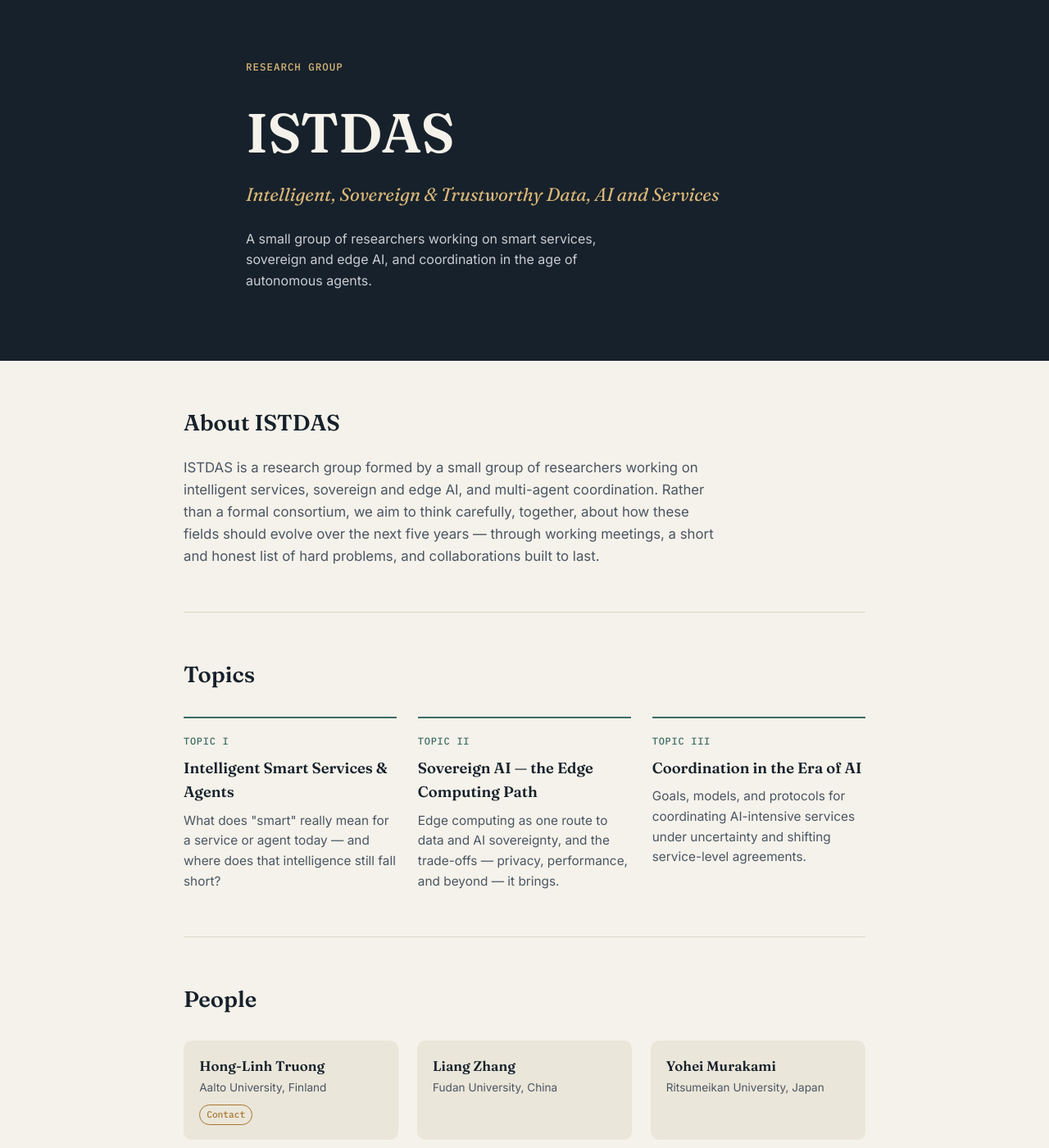
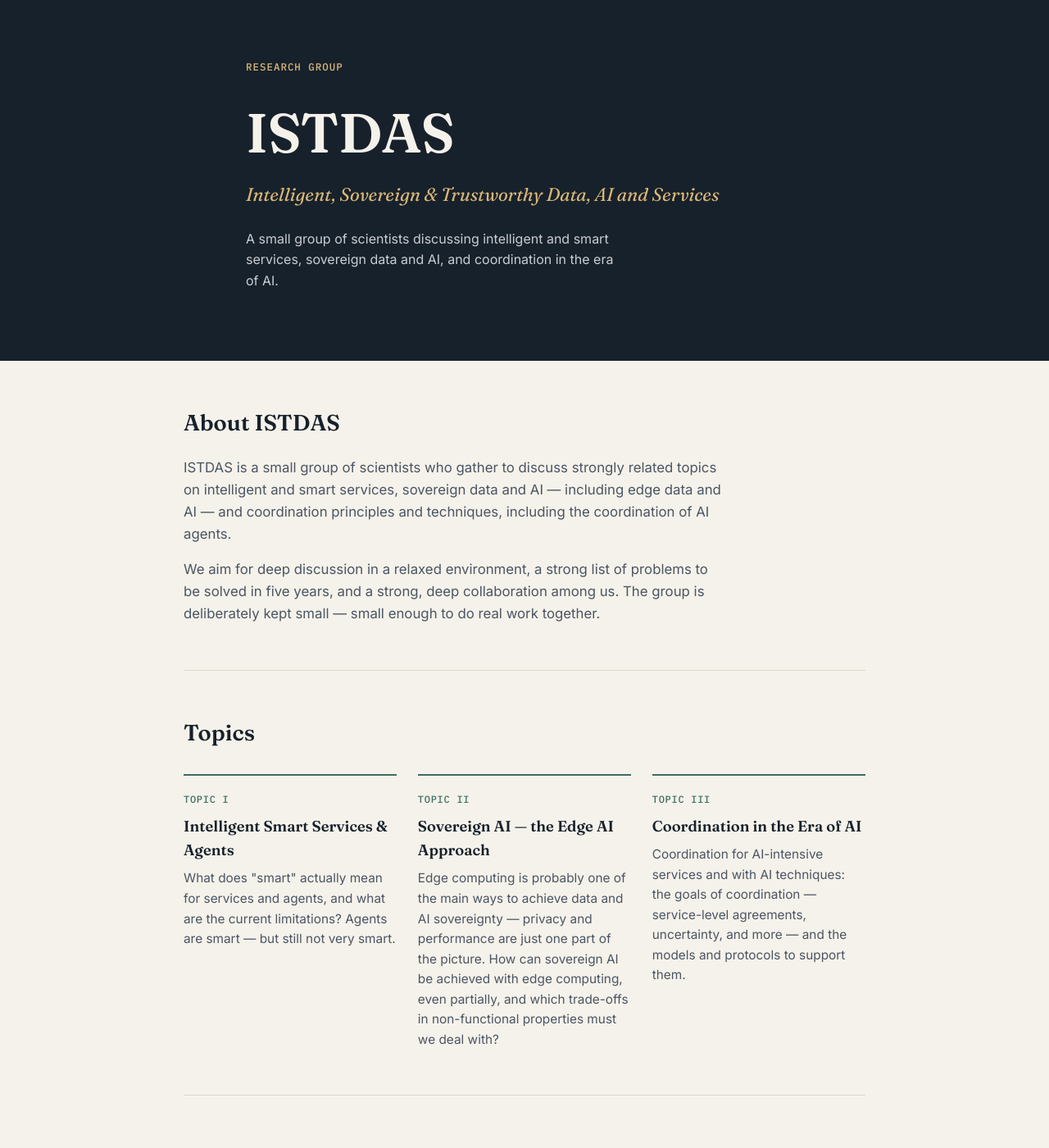
Before and after one commit to istdas/istdas.github.io, a Jekyll site: the page built from index.md, in a window 1280 px wide and 1400 px high. Shown: the whole window at 82% size. Built offline with Jekyll 4.4.1, drawn with Linux system fonts in a browser that asks for light colours; some of the changed text lies outside the part shown.

Commit message:
Align group intro, topics, and meeting overview with ISTDAS position paper

```diff
--- a/index.md
+++ b/index.md
@@ -4,18 +4,18 @@
 eyebrow: "Research Group"
 group_name: ISTDAS
 subtitle: "Intelligent, Sovereign & Trustworthy Data, AI and Services"
-tagline: "A small group of researchers working on smart services, sovereign and edge AI, and coordination in the age of autonomous agents."
+tagline: "A small group of scientists discussing intelligent and smart services, sovereign data and AI, and coordination in the era of AI."
 
 topics:
   - label: "Topic I"
     title: "Intelligent Smart Services & Agents"
-    description: "What does \"smart\" really mean for a service or agent today — and where does that intelligence still fall short?"
+    description: "What does \"smart\" actually mean for services and agents, and what are the current limitations? Agents are smart — but still not very smart."
   - label: "Topic II"
-    title: "Sovereign AI — the Edge Computing Path"
-    description: "Edge computing as one route to data and AI sovereignty, and the trade-offs — privacy, performance, and beyond — it brings."
+    title: "Sovereign AI — the Edge AI Approach"
+    description: "Edge computing is probably one of the main ways to achieve data and AI sovereignty — privacy and performance are just one part of the picture. How can sovereign AI be achieved with edge computing, even partially, and which trade-offs in non-functional properties must we deal with?"
   - label: "Topic III"
     title: "Coordination in the Era of AI"
-    description: "Goals, models, and protocols for coordinating AI-intensive services under uncertainty and shifting service-level agreements."
+    description: "Coordination for AI-intensive services and with AI techniques: the goals of coordination — service-level agreements, uncertainty, and more — and the models and protocols to support them."
 
 people:
   - name: "Hong-Linh Truong"
@@ -31,7 +31,7 @@
 meetings:
   - label: "First meeting"
     name: "Okayama Meeting"
-    description: "The group's first gathering — less a conference and more a working session. Over a week in Okayama, we will map out a short, honest list of hard problems across our topics and set the direction of the collaboration for the years ahead."
+    description: "The group's first gathering — deep discussion in a relaxed environment. The goal is to define a strong list of problems to be solved in the next five years, explore the best form for our collaboration, and lay the foundation for working closely together. Follow-up meetings will be decided during this first one."
     dates: "24–28 August 2026 (core week); some participants extending their stay either side."
     location: "Okayama University, Japan — about 20 minutes by bus, or 10 by taxi, from Okayama Station."
     contact: "Donghui Lin — lindh (a) okayama-u.ac.jp"
@@ -39,4 +39,6 @@
 
 footer_note: "This page will grow with the collaboration — outputs and future meetings will be linked here."
 ---
-ISTDAS is a research group formed by a small group of researchers working on intelligent services, sovereign and edge AI, and multi-agent coordination. Rather than a formal consortium, we aim to think carefully, together, about how these fields should evolve over the next five years — through working meetings, a short and honest list of hard problems, and collaborations built to last.
+ISTDAS is a small group of scientists who gather to discuss strongly related topics on intelligent and smart services, sovereign data and AI — including edge data and AI — and coordination principles and techniques, including the coordination of AI agents.
+
+We aim for deep discussion in a relaxed environment, a strong list of problems to be solved in five years, and a strong, deep collaboration among us. The group is deliberately kept small — small enough to do real work together.
```
